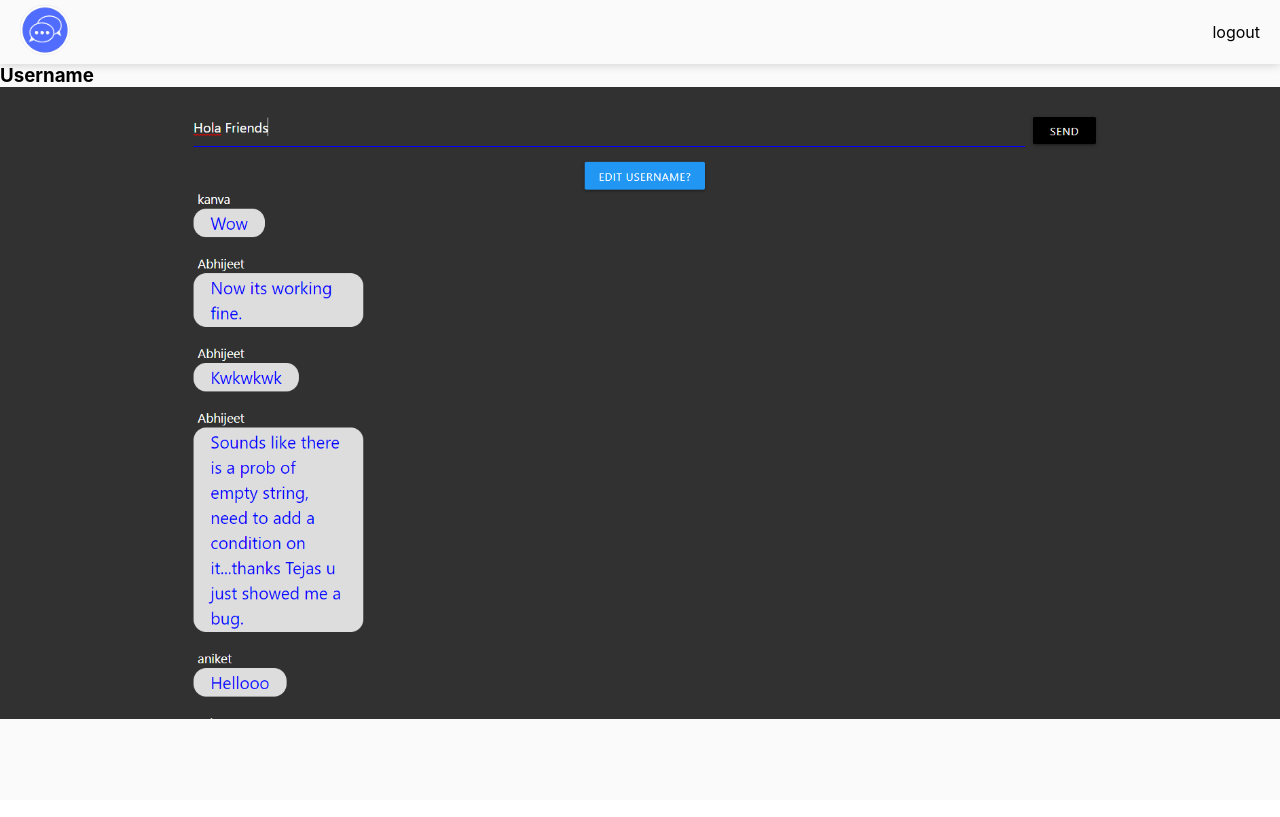
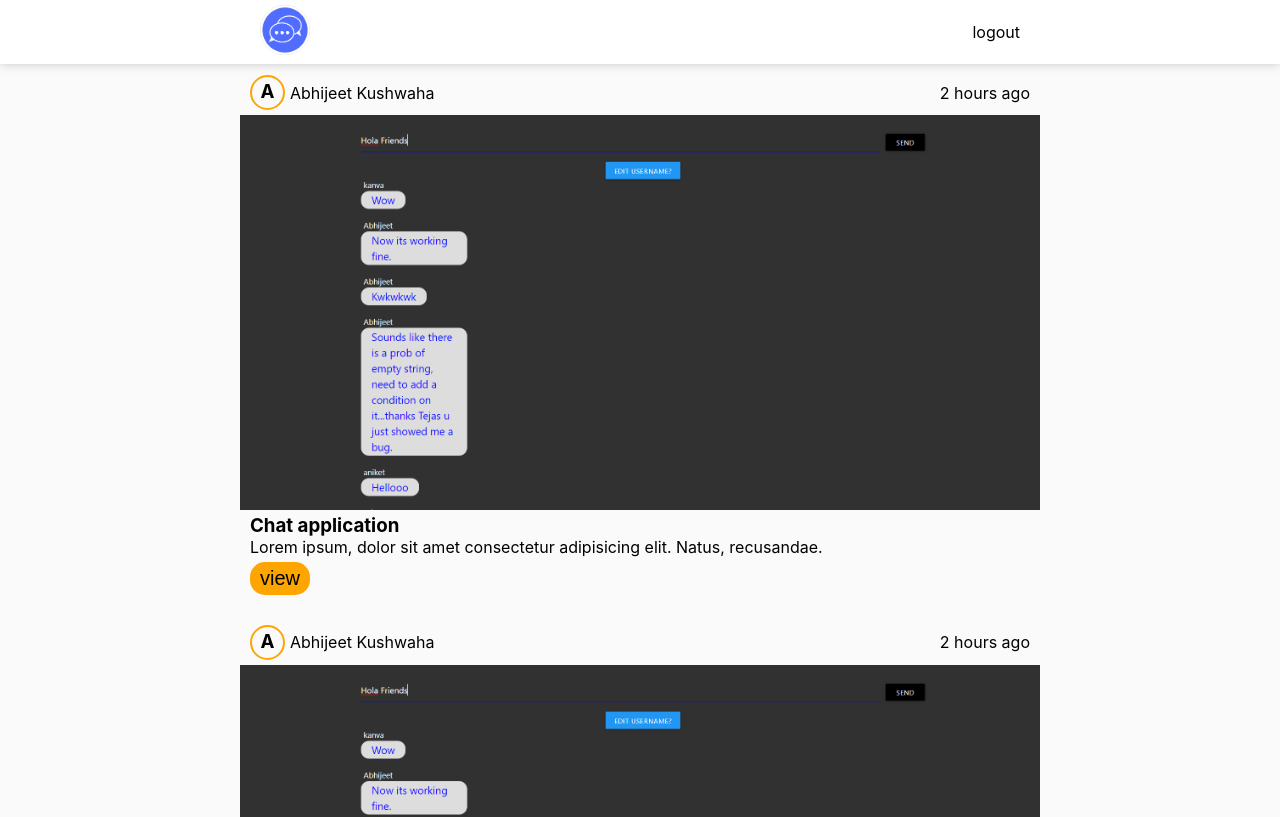
Before and after one commit to Abhijeetrkushwaha/SocialMediaApp, a React (Create React App) app: page / in a window 1280 px wide. Shown: the top 817 px of the page. Built offline with nearby package versions, Linux system fonts and the light colour scheme.

Commit message:
added css to post

```diff
--- a/src/App.css
+++ b/src/App.css
@@ -3,29 +3,77 @@
   margin: 0;
   box-sizing: border-box;
 }
-.app{
+body{
   background-color: #fafafa;
-  min-height: 100vh;
 }
 .nav{
   width: 100%;
-  max-width: 100%;
+  position: fixed;
+  z-index: 9999;
+  top: 0;
+  left: 0;
+  box-shadow: 0 0 10px 0 rgba(0, 0, 0, .2);
+  margin-bottom: 10px;
+  background-color: white;
+}
+.nav__info{
+  width: 100%;
+  max-width: 800px;
+  margin: 0 auto;
   padding: 5px 20px;
   display: flex;
   align-items: center;
   justify-content: space-between;
-  box-shadow: 0 0 10px 0 rgba(0, 0, 0, .2);
 }
 .nav__image{
   width: 50px;
 }
 .nav__image img{
   width: 100%;
-  max-width: 100%;
-  height: auto;
   object-fit: contain;
+}
+.dashboard{
+  width: 100%;
+  max-width: 800px;
+  margin: 0 auto;
+  margin-top: 60px;
+}
+.post{
+  padding: 10px 0;
+}
+.post__user{
+  display: flex;
+  align-items: center;
+  justify-content: space-between;
+  padding: 5px 10px;
+}
+.user__info{
+  display: flex;
+  align-items: center;
+}
+.user__info h3{
+  text-align: center;
+  line-height: 30px;
+  width: 35px;
+  height: 35px;
+  margin-right: 5px;
+  border-radius: 50%;
+  border: 2px solid orange;
 }
 .post__image img{
   width: 100%;
   object-fit: contain;
 }
+.post__info{
+  padding-left: 10px;
+}
+.post__info button {
+  background: none;
+  font-size: 20px;
+  padding: 5px 10px;
+  margin: 5px 0;
+  border: none;
+  outline: none;
+  background-color: orange;
+  border-radius: 15px;
+}
--- a/src/App.js
+++ b/src/App.js
@@ -7,7 +7,12 @@ function App() {
   return (
     <div className="app">
       <Nav />
-      <Post />
+      <div className="dashboard">
+        <Post />
+        <Post />
+        <Post />
+        <Post />
+      </div>
     </div>
   );
 }
--- a/src/components/Nav.js
+++ b/src/components/Nav.js
@@ -4,11 +4,13 @@ import ChatLogo from '../sample-images/chatlogo.png'
 function Nav() {
     return (
         <div className="nav">
-            <div className="nav__image">
-                <img src={ChatLogo} alt="ChatLogo"/>
-            </div>
-            <div className="nav__logout">
-                <p>logout</p>
+            <div className="nav__info">
+                <div className="nav__image">
+                    <img src={ChatLogo} alt="ChatLogo"/>
+                </div>
+                <div className="nav__logout">
+                    <p>logout</p>
+                </div>
             </div>
         </div>
     )
--- a/src/components/Post.js
+++ b/src/components/Post.js
@@ -4,9 +4,22 @@ import Chatapp from '../sample-images/chatapp.png'
 export default function Post() {
     return (
         <div className="post">
-            <h3>Username</h3>
+            <div className="post__user">
+                <div className="user__info">
+                    <h3>A</h3>
+                    <p>Abhijeet Kushwaha</p>
+                </div>
+                <div className="post__time">
+                    <p>2 hours ago</p>
+                </div>
+            </div>
             <div className="post__image">
-                <img src={Chatapp} alt=""/>
+                <img src={Chatapp} alt="Chat preview"/>
+            </div>
+            <div className="post__info">
+                <h3>Chat application</h3>
+                <p>Lorem ipsum, dolor sit amet consectetur adipisicing elit. Natus, recusandae.</p>
+                <button>view</button>
             </div>
         </div>
     )
```
